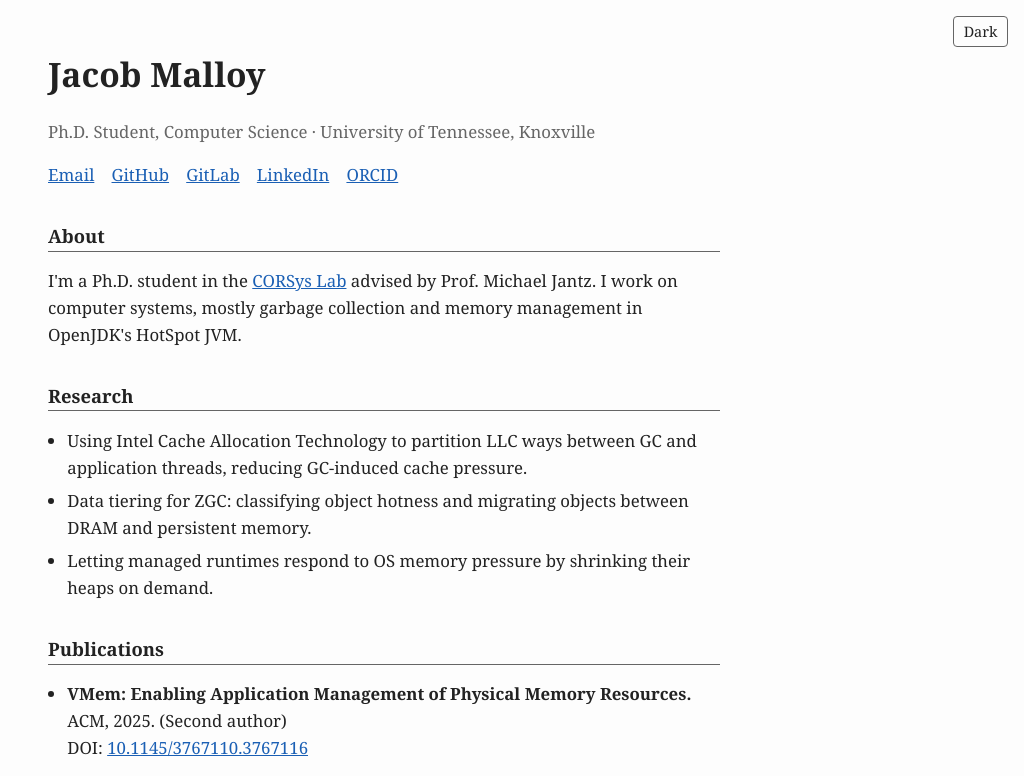
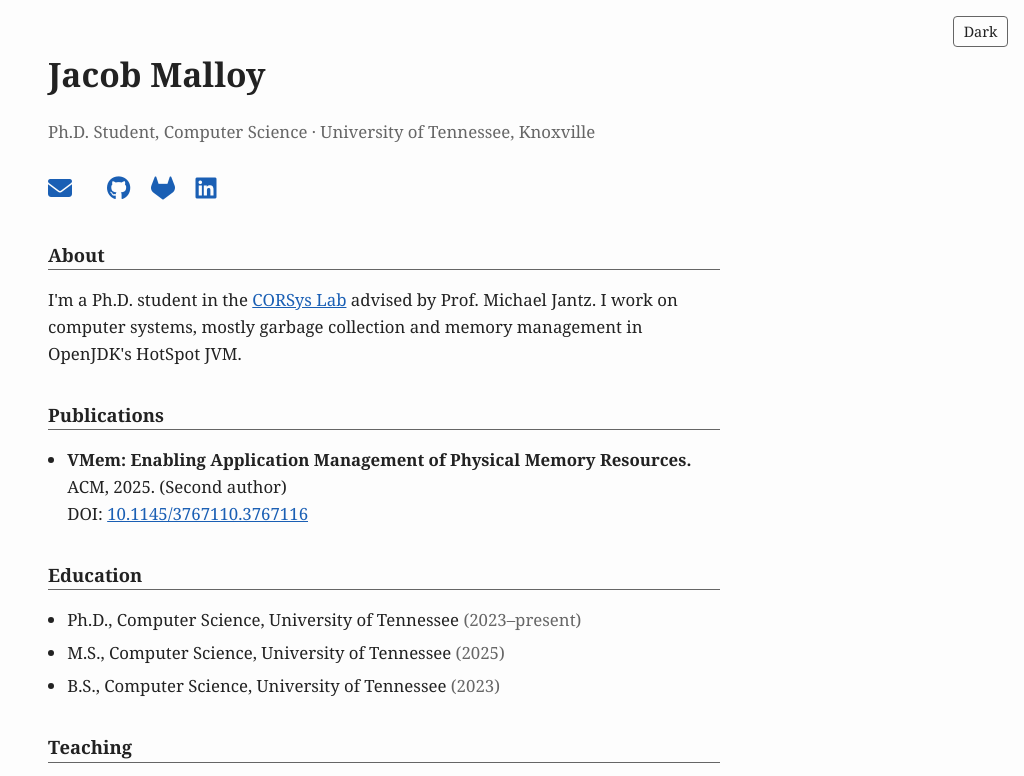
Before and after one commit to JacobMalloy/jacobmalloy.github.io, a plain HTML site: page index.html in a window 1280 px wide. Shown: the top 776 px of the page, without its empty margins (256-1280 px from the left). Drawn offline with Linux system fonts and the light colour scheme; some icons are missing.

Commit message:
Replace header links with icons, add Google Scholar, drop Research section
Co-Authored-By: Claude Opus 5.5 <noreply@anthropic.com>

```diff
--- a/index.html
+++ b/index.html
@@ -5,6 +5,8 @@
     <meta name="viewport" content="width=device-width, initial-scale=1">
     <title>Jacob Malloy</title>
     <link rel="icon" href="favicon.svg" type="image/svg+xml">
+    <link rel="stylesheet" href="https://cdnjs.cloudflare.com/ajax/libs/font-awesome/6.5.2/css/all.min.css">
+    <link rel="stylesheet" href="https://cdn.jsdelivr.net/gh/jpswalsh/academicons@1/css/academicons.min.css">
     <meta name="description" content="Jacob Malloy, Ph.D. student in Computer Science at the University of Tennessee, working on garbage collection and memory management in the HotSpot JVM.">
     <style>
         :root {
@@ -39,7 +41,9 @@
         ul { padding-left: 1.2rem; }
         li { margin-bottom: 0.4rem; }
         .muted { color: var(--muted); }
-        .links a { margin-right: 0.8rem; }
+        .links { font-size: 1.5rem; }
+        .links a { margin-right: 0.9rem; text-decoration: none; }
+        .links a:hover { opacity: 0.7; }
         #theme-toggle {
             position: absolute;
             top: 1rem;
@@ -72,13 +76,13 @@
     <p class="muted">Ph.D. Student, Computer Science &middot; University of Tennessee, Knoxville</p>
 
     <p class="links">
-        <a href="mailto:jmalloy1@vols.utk.edu">Email</a>
-        <a href="https://github.com/jacobmalloy">GitHub</a>
-        <a href="https://gitlab.com/jmalloy1">GitLab</a>
-        <a href="https://www.linkedin.com/in/jacob-malloy-b5b5ba190/">LinkedIn</a>
-        <a href="https://orcid.org/0009-0000-3410-7752">ORCID</a>
+        <a href="mailto:jmalloy1@vols.utk.edu" aria-label="Email" title="Email"><i class="fa-solid fa-envelope" aria-hidden="true"></i></a>
+        <a href="https://scholar.google.com/citations?user=dZo8czcAAAAJ" aria-label="Google Scholar" title="Google Scholar"><i class="ai ai-google-scholar" aria-hidden="true"></i></a>
+        <a href="https://github.com/jacobmalloy" aria-label="GitHub" title="GitHub"><i class="fa-brands fa-github" aria-hidden="true"></i></a>
+        <a href="https://gitlab.com/jmalloy1" aria-label="GitLab" title="GitLab"><i class="fa-brands fa-gitlab" aria-hidden="true"></i></a>
+        <a href="https://www.linkedin.com/in/jacob-malloy-b5b5ba190/" aria-label="LinkedIn" title="LinkedIn"><i class="fa-brands fa-linkedin" aria-hidden="true"></i></a>
+        <a href="https://orcid.org/0009-0000-3410-7752" aria-label="ORCID" title="ORCID"><i class="ai ai-orcid" aria-hidden="true"></i></a>
     </p>
-
     <h2>About</h2>
     <p>
         I'm a Ph.D. student in the
@@ -86,13 +90,6 @@
         advised by Prof. Michael Jantz. I work on computer systems, mostly
         garbage collection and memory management in OpenJDK's HotSpot JVM.
     </p>
-
-    <h2>Research</h2>
-    <ul>
-        <li>Using Intel Cache Allocation Technology to partition LLC ways between GC and application threads, reducing GC-induced cache pressure.</li>
-        <li>Data tiering for ZGC: classifying object hotness and migrating objects between DRAM and persistent memory.</li>
-        <li>Letting managed runtimes respond to OS memory pressure by shrinking their heaps on demand.</li>
-    </ul>
 
     <h2>Publications</h2>
     <ul>
```
